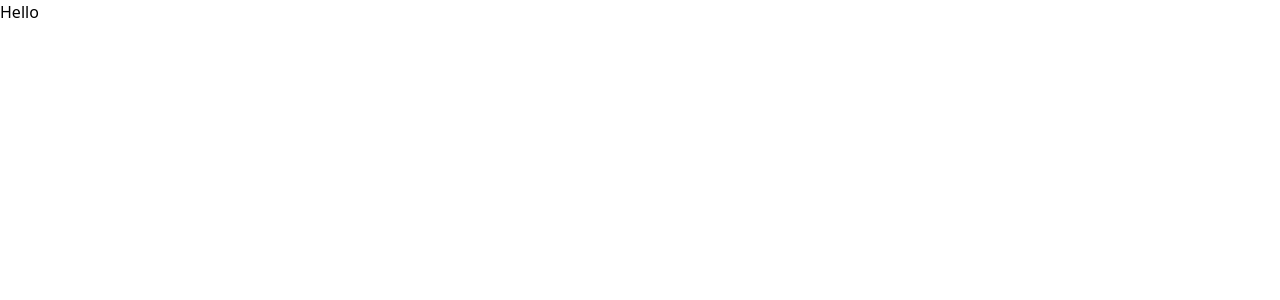
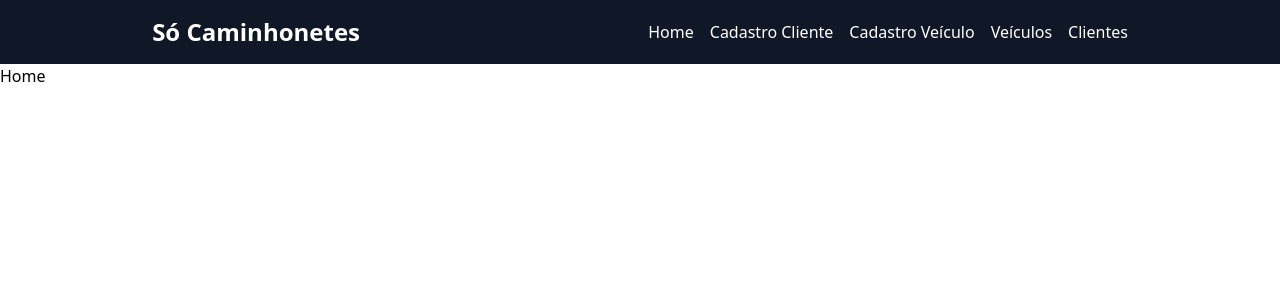
Before and after one commit to joseisaacpy/sistema-revenda-v2, a React (Vite) app in the folder client/: page / in a window 1280 px wide. Shown: the top 300 px of the page. Built offline with nearby package versions, Linux system fonts and the light colour scheme.

Commit message:
feat: Refatora rotas e adiciona MainLayout com componente Header

```diff
--- a/client/src/AllRoutes.jsx
+++ b/client/src/AllRoutes.jsx
@@ -1,12 +1,18 @@
 import { BrowserRouter, Routes, Route } from "react-router-dom";
-import App from "./App";
+import Home from "./Pages/Home";
 import NotFound from "./Pages/NotFound";
+import MainLayout from "./Components/MainLayout"; // novo layout com o Header
 
 const AllRoutes = () => {
   return (
     <BrowserRouter>
       <Routes>
-        <Route path="/" element={<App />} />
+        {/* Rotas com layout padrão */}
+        <Route element={<MainLayout />}>
+          <Route path="/" element={<Home />} />
+        </Route>
+
+        {/* Página 404 fora do layout (opcional) */}
         <Route path="*" element={<NotFound />} />
       </Routes>
     </BrowserRouter>
--- a/client/src/App.jsx
+++ /dev/null
@@ -1,11 +0,0 @@
-function App() {
-  return (
-    <>
-      <div>
-        <h1>Hello</h1>
-      </div>
-    </>
-  );
-}
-
-export default App;
--- /dev/null
+++ b/client/src/Components/Header/index.jsx
@@ -0,0 +1,42 @@
+import { Link } from "react-router-dom";
+
+const Header = () => {
+  return (
+    <header>
+      <nav className="bg-gray-900 text-white p-4 flex items-center justify-around">
+        <Link to="/">
+          <h1 className="text-2xl font-bold">Só Caminhonetes</h1>
+        </Link>
+        <ul className="flex gap-4 ml-4">
+          <li>
+            <Link className="hover:underline" to="/">
+              Home
+            </Link>
+          </li>
+          <li>
+            <Link className="hover:underline" to="/cadastro-cliente">
+              Cadastro Cliente
+            </Link>
+          </li>
+          <li>
+            <Link className="hover:underline" to="/cadastro-veiculo">
+              Cadastro Veículo
+            </Link>
+          </li>
+          <li>
+            <Link className="hover:underline" to="/veiculos">
+              Veículos
+            </Link>
+          </li>
+          <li>
+            <Link className="hover:underline" to="/clientes">
+              Clientes
+            </Link>
+          </li>
+        </ul>
+      </nav>
+    </header>
+  );
+};
+
+export default Header;
--- /dev/null
+++ b/client/src/Components/MainLayout/index.jsx
@@ -0,0 +1,15 @@
+import { Outlet } from "react-router-dom";
+import Header from "../Header";
+
+const MainLayout = () => {
+  return (
+    <>
+      <Header />
+      <main>
+        <Outlet />
+      </main>
+    </>
+  );
+};
+
+export default MainLayout;
--- /dev/null
+++ b/client/src/Pages/Home/index.jsx
@@ -0,0 +1,4 @@
+const Home = () => {
+  return <h1>Home</h1>;
+};
+export default Home;
```
